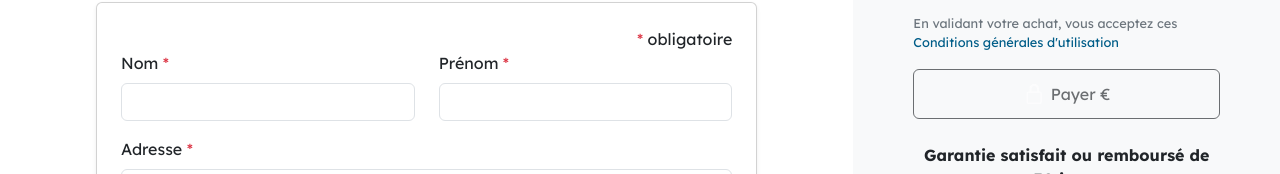
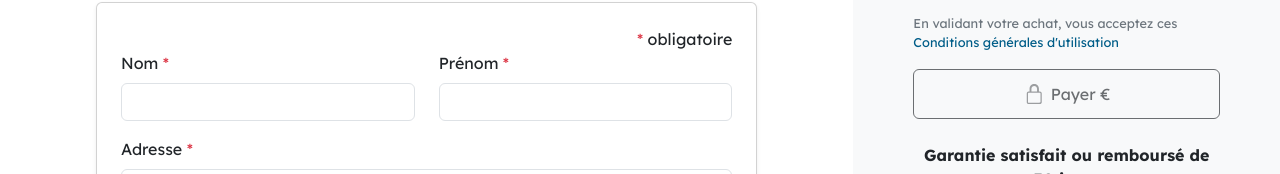
Before and after one commit to MatteoBaldinetti/SAE-501_Synapse, a React (Vite) app: page /cours-payment in a window 1280 px wide. Shown: the part 348-522 px from the top of the page. Built offline with nearby package versions, Linux system fonts and the light colour scheme; no server answers.

Commit message:
Fix lock color

```diff
--- a/src/pages/student/CoursPayment.jsx
+++ b/src/pages/student/CoursPayment.jsx
@@ -650,7 +650,7 @@ function CoursPayment() {
                   viewBox="0 0 448 512"
                 >
                   <path
-                    fill="#ffffff"
+                    fill={isFormValid() ? "#ffffff" : "#6B6E71"}
                     d="M400 192h-24v-72C376 53.8 322.2 0 256 0S136 53.8 136 120v72H112c-26.5 0-48 21.5-48 48v224c0 26.5 21.5 48 48 48h288c26.5 0 48-21.5 48-48V240c0-26.5-21.5-48-48-48zM184 120c0-39.7 32.3-72 72-72s72 32.3 72 72v72H184v-72zm216 344c0 8.8-7.2 16-16 16H112c-8.8 0-16-7.2-16-16V240c0-8.8 7.2-16 16-16h288c8.8 0 16 7.2 16 16v224z"
                   />
                 </svg>
```
